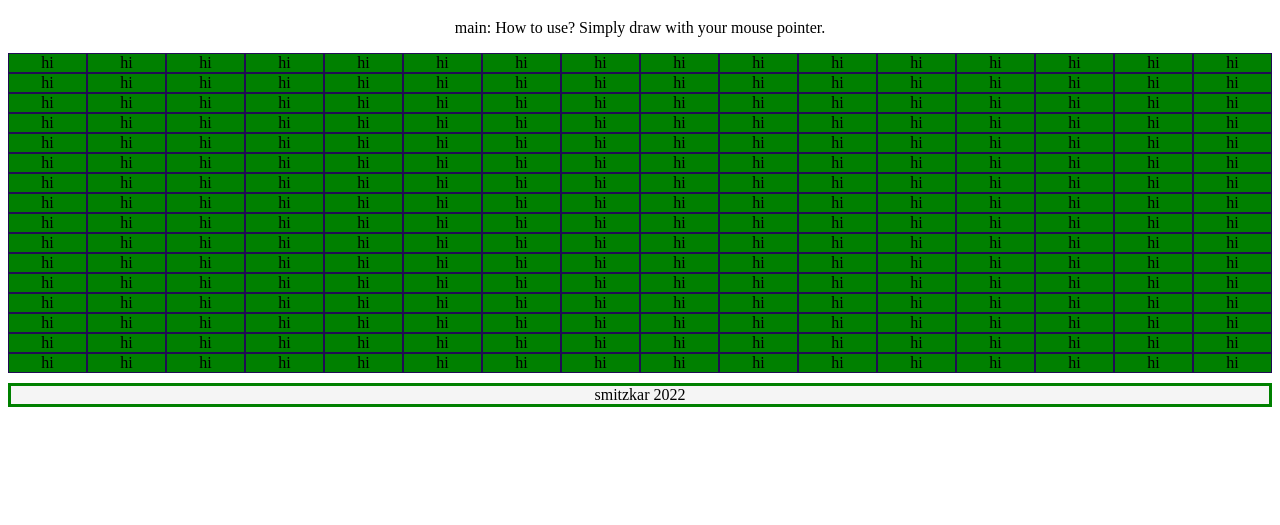
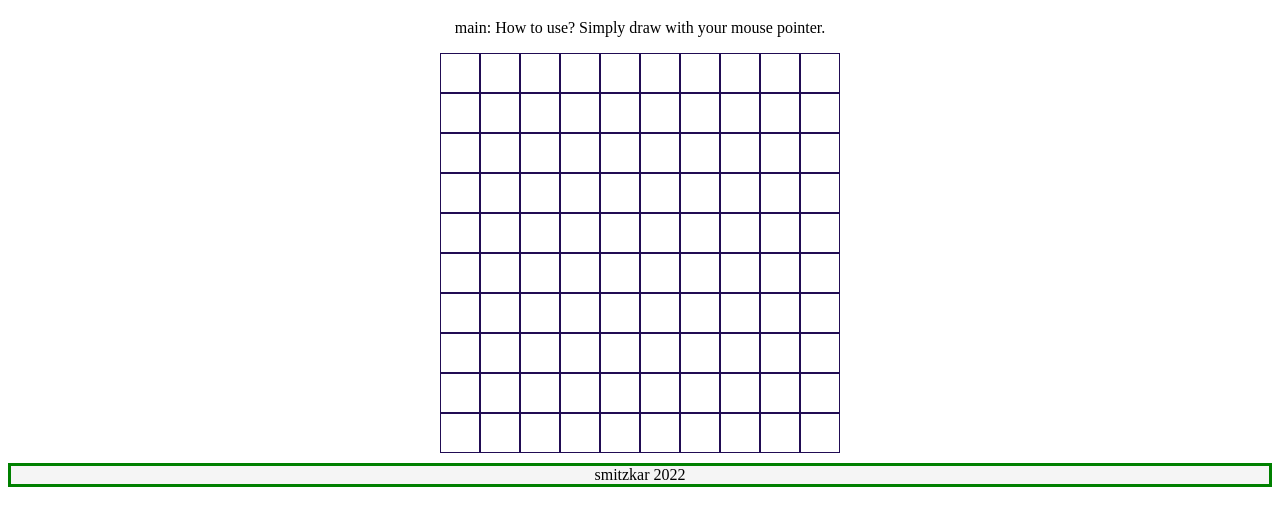
Before and after one commit to smitzkar/EtchASketch, a plain HTML site: page index.html in a window 1280 px wide. Shown: the part 61-586 px from the top of the page. Drawn offline with Linux system fonts and the light colour scheme.

Commit message:
Finish workable layout. Non-repsonsive

```diff
--- a/script.js
+++ b/script.js
@@ -1,6 +1,6 @@
 // Generate 16x16 grid of divs
 
-let canvasSize = 16;
+let canvasSize = 10;
 
 // div.canvas -> div with class canvas
 // div#canvas -> div with id canvas
@@ -8,9 +8,6 @@ const canvas = document.querySelector("div#canvas");
 
 function generateCanvas(size)
 {
-  // Set set the canvas columns and rows
-  canvas.style.gridTemplateColumns = "50px " * size;
-  canvas.style.gridTemplateRows = "50px " * size;
 
   for (let j = 0; j < size; j++)
   {
@@ -19,11 +16,9 @@ function generateCanvas(size)
       // Create a bunch of pixel divs
       pixel = document.createElement("div");
       pixel.classList.add("pixel");
-      pixel.textContent = "hi";
-      pixel.style.background = "green";
+      pixel.style.background = "white";
       pixel.style.gridColumn = i + 1;
       canvas.appendChild(pixel);
-      console.log(i);
     }
   }
 }
--- a/style.css
+++ b/style.css
@@ -15,9 +15,12 @@ footer {
 }
 
 #canvas {
+  margin-left: auto;
+  margin-right: auto;
+  height: 400px;
+  width: 400px;
   display: grid;
-  /* grid-template-columns: 50px 50px 50px 50px;
-  grid-template-rows: 50px 50px 50px 50px; */
+
 }
 
 .pixel {
```
